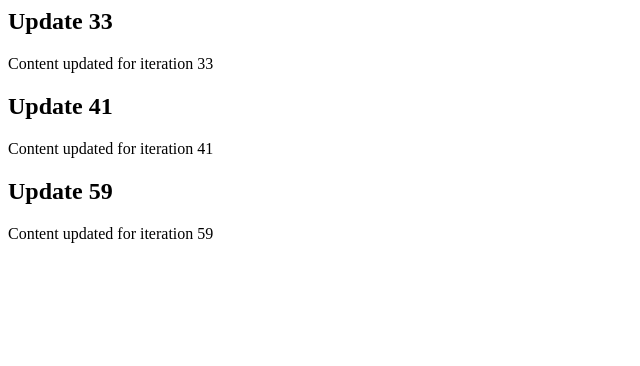
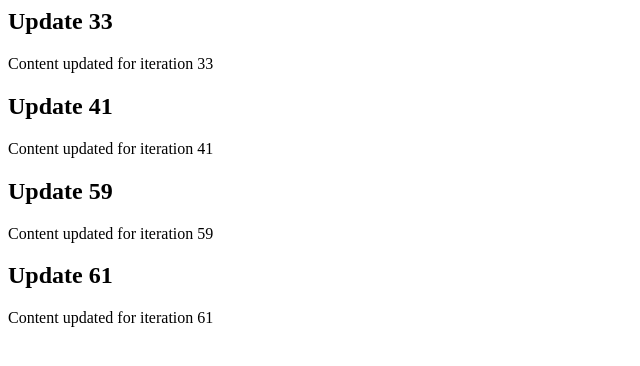
Before and after one commit to jpschmorgan/vigilant-octo-tribble, a website: page index.html in a window 1280 px wide. Shown: the whole page, without its empty margins (0-640 px from the left). Drawn offline with Linux system fonts and the light colour scheme.

```diff
--- a/index.html
+++ b/index.html
@@ -15,3 +15,9 @@
     <h2>Update 59</h2>
     <p>Content updated for iteration 59</p>
 </div>
+
+<!-- Updated iteration 61 -->
+<div class="update-61">
+    <h2>Update 61</h2>
+    <p>Content updated for iteration 61</p>
+</div>
```
